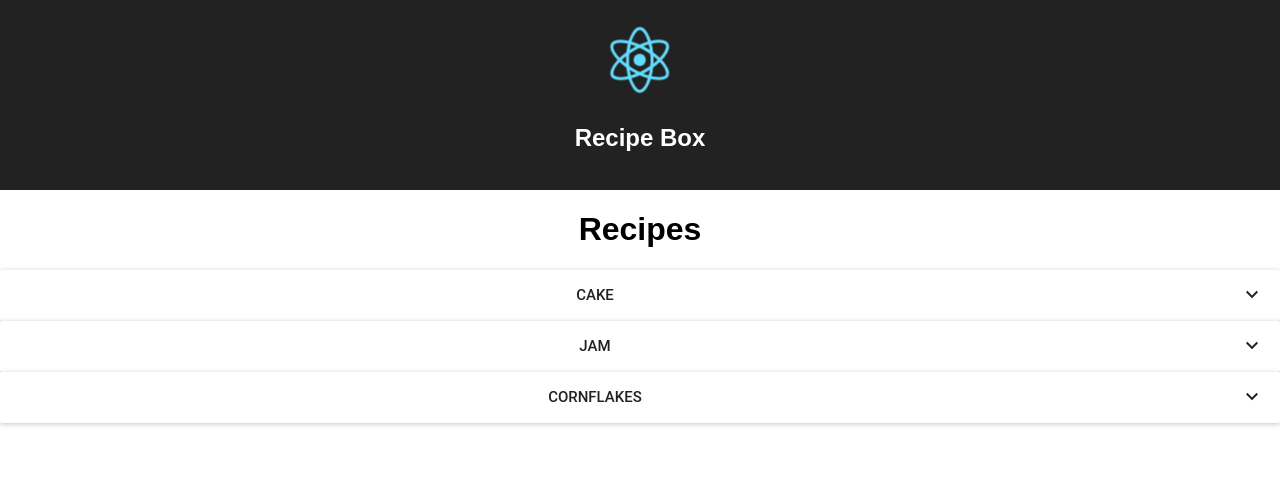
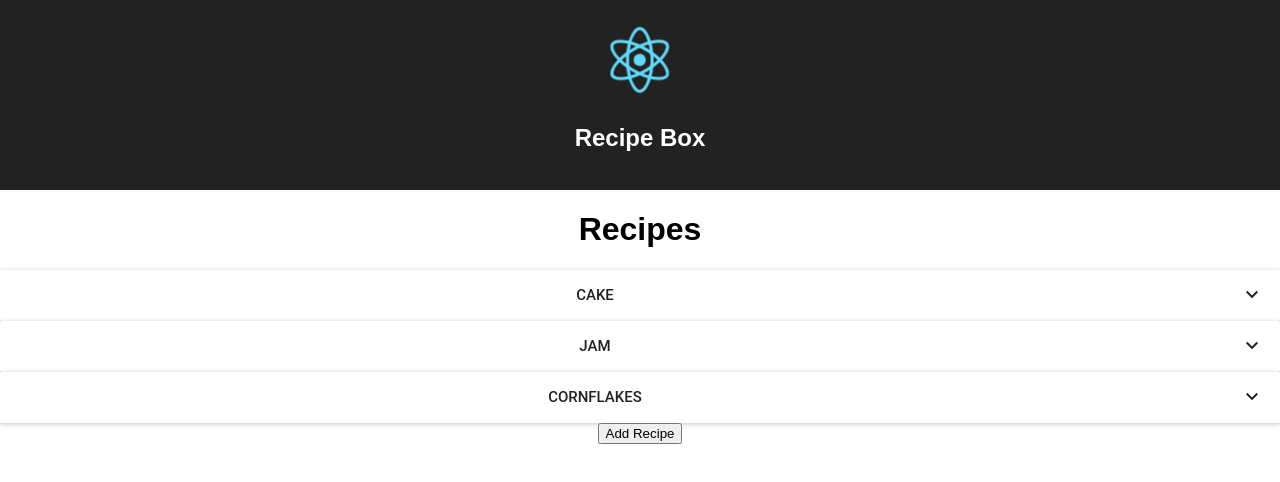
Before and after one commit to GregatGit/recipeboxfcc, a React app: page / in a window 1280 px wide. Shown: the top 482 px of the page. Built offline with nearby package versions, Linux system fonts and the light colour scheme; the HTML template or start-up script is replaced by a standard one; what react-tap-event-plugin would draw is missing.

Commit message:
Basic Modal added

```diff
--- a/package.json
+++ b/package.json
@@ -4,8 +4,11 @@
   "private": true,
   "dependencies": {
     "material-ui": "^0.18.7",
+    "mobx": "^3.3.0",
+    "mobx-react": "^4.3.3",
     "react": "^15.6.2",
     "react-dom": "^15.6.2",
+    "react-modal": "^2.3.2",
     "react-tap-event-plugin": "^2.0.1"
   },
   "devDependencies": {
--- a/src/components/MainBoard.js
+++ b/src/components/MainBoard.js
@@ -1,6 +1,8 @@
 import React from 'react'
 import data from '../data/recipes.json'
 import Recipe from './recipe'
+import MyModal from './MyModal'
+// import Modal from './Modal'
 
 class MainBoard extends React.Component {
   constructor (props) {
@@ -34,7 +36,6 @@ class MainBoard extends React.Component {
     this.setState({recipes: myData})
   }
   render () {
-    const titles1 = Object.keys(this.state.recipes)
     const recipeCards = this.state.recipes.map((recipe, index) => {
       let name = Object.keys(recipe)
       return (
@@ -53,6 +54,9 @@ class MainBoard extends React.Component {
       <div>
         <h1>Recipes</h1>
         {recipeCards}
+        <div>
+          <MyModal buttonOpen='Add Recipe'/>
+        </div>
       </div>
     )
   }
--- /dev/null
+++ b/src/components/MyModal.js
@@ -0,0 +1,36 @@
+import React, { Component } from 'react'
+import ReactModal from 'react-modal'
+
+class MyModal extends Component {
+  constructor () {
+    super()
+    this.state = {
+      showModal: false
+    }
+
+  }
+
+  handleOpenModal = () => {
+    this.setState({ showModal: true })
+  }
+
+  handleCloseModal = () => {
+    this.setState({ showModal: false })
+  }
+
+  render () {
+    return (
+      <div>
+        <button onClick={this.handleOpenModal}>{this.props.buttonOpen}</button>
+        <ReactModal
+           isOpen={this.state.showModal}
+           contentLabel="Minimal Modal Example"
+        >
+          <button onClick={this.handleCloseModal}>X</button>
+        </ReactModal>
+      </div>
+    )
+  }
+}
+
+export default MyModal
```
